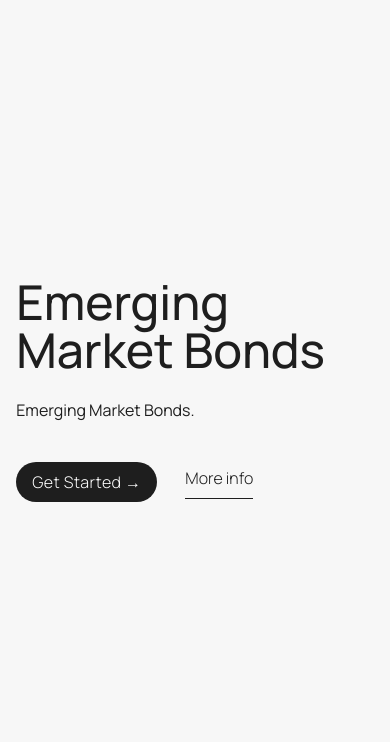
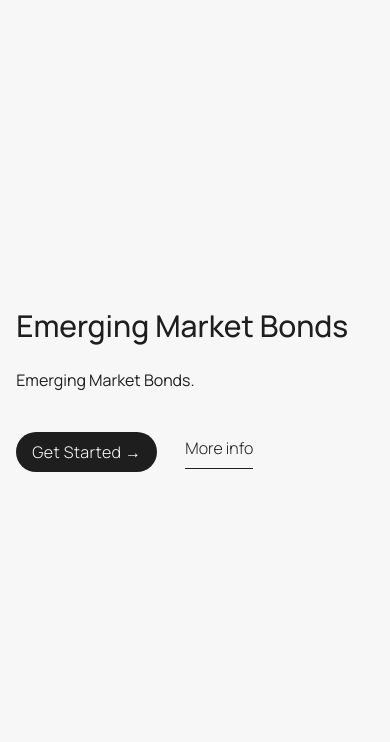
Before and after one commit to Trounceflow/trounceflow-stage-landing-page, a website: page index.html in a window 390 px wide. Shown: the part 102-844 px from the top of the page. Drawn offline with nearby package versions, Linux system fonts and the light colour scheme; files that its build step writes are made by us from their sources.

Commit message:
Update index.html

```diff
--- a/index.html
+++ b/index.html
@@ -117,7 +117,7 @@
         <div class="mx-auto w-11/12 max-w-7xl">
             <!-- HERO SECTION -->
             <div class="flex max-w-6xl flex-col justify-center min-h-[calc(100vh-100px)]">
-                <h1 class="mb-6 text-5xl text-primary md:text-8xl font-medium">
+                <h1 class="mb-6 text-3xl text-primary md:text-8xl font-medium">
                     Emerging Market Bonds
                 </h1>
                 <p class="mb-6 text-md font-normal text-primary md:text-2xl max-w-5xl">
```
